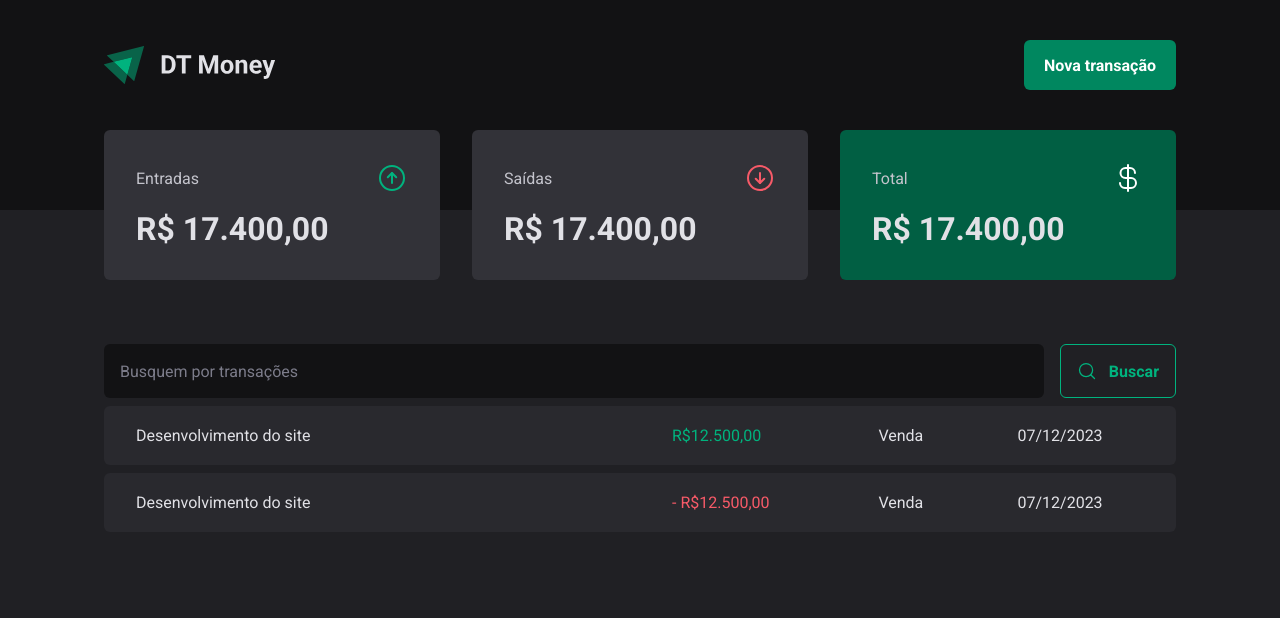
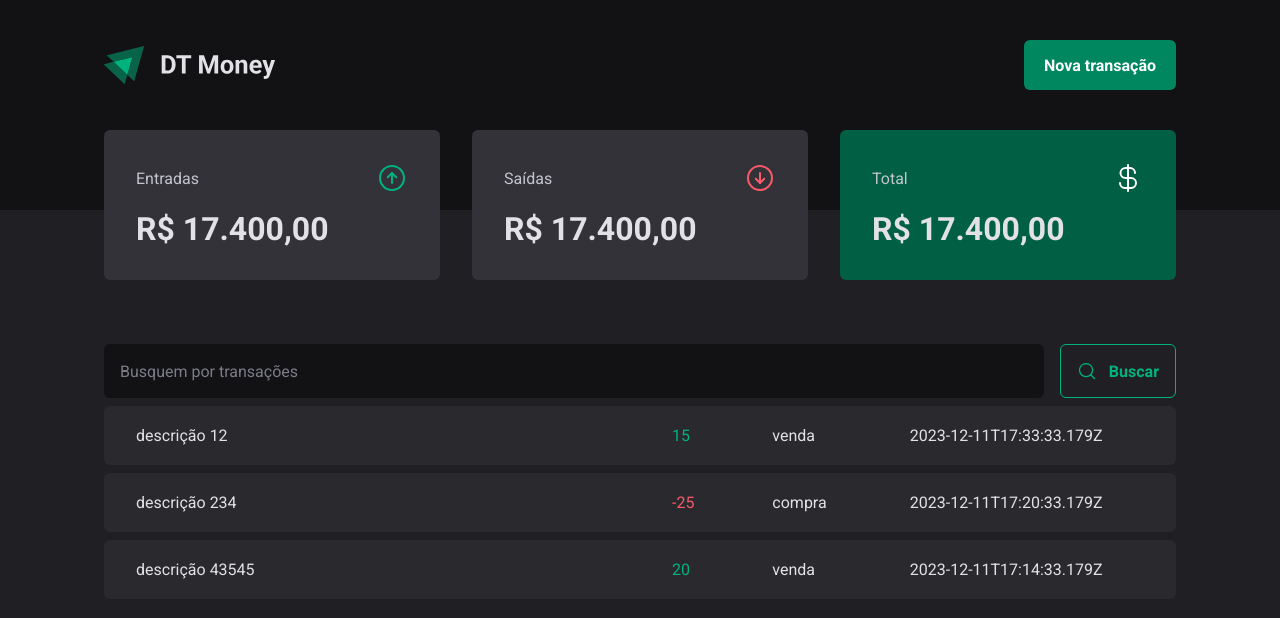
Before and after one commit to pessoadavi/03-dt-money, a React (Vite) app: page / in a window 1280 px wide. Shown: the top 618 px of the page. Built offline with nearby package versions, Linux system fonts and the light colour scheme; data requests are answered from the project's data file.

Commit message:
implementação do context api (em curso).

```diff
--- a/package.json
+++ b/package.json
@@ -14,6 +14,7 @@
     "@radix-ui/react-dialog": "^1.0.5",
     "@radix-ui/react-radio-group": "^1.1.3",
     "@types/styled-components": "^5.1.34",
+    "axios": "^1.6.2",
     "phosphor-react": "^1.4.1",
     "react": "^18.2.0",
     "react-dom": "^18.2.0",
--- a/server.json
+++ b/server.json
@@ -5,7 +5,7 @@
       "description": "descrição 12",
       "type": "income",
       "category": "venda",
-      "price": "R$15,00",
+      "price": 15,
       "createdAt": "2023-12-11T17:33:33.179Z"
     },
     {
@@ -13,7 +13,7 @@
       "description": "descrição 234",
       "type": "outcome",
       "category": "compra",
-      "price": "R$25,00",
+      "price": -25,
       "createdAt": "2023-12-11T17:20:33.179Z"
     },
     {
@@ -21,7 +21,7 @@
       "description": "descrição 43545",
       "type": "income",
       "category": "venda",
-      "price": "R$20,00",
+      "price": 20,
       "createdAt": "2023-12-11T17:14:33.179Z"
     }
   ]
--- a/src/pages/Transactions/index.tsx
+++ b/src/pages/Transactions/index.tsx
@@ -2,37 +2,44 @@ import Summary from "../../components/Summary";
 import { Header } from "../../components/Header";
 import { PriceHighLight, TransactionsContainer, TransactionsTable } from "./styles";
 import { SearchForm } from "../../components/SearchForm";
+import { useEffect, useState } from "react";
 
 export const Transactions = () => {
+
+    const [transactions, setTransactions] = useState<Transaction[]>([])
+
+    useEffect(() => {
+        loadTransactions()
+    }, [])
+
+    const loadTransactions = async () => {
+        const response = await fetch('http://localhost:3333/transactions')
+        setTransactions(await response.json())
+    }
+
     return (
         <>
             <Header />
             <Summary />
 
             <TransactionsContainer>
-                <SearchForm/>
+                <SearchForm />
                 <TransactionsTable>
                     <tbody>
-                        <tr>
-                            <td width="50%" >Desenvolvimento do site</td>
-                            <td>
-                                <PriceHighLight variant="income">
-                                    R$12.500,00
-                                </PriceHighLight>
-                            </td>
-                            <td>Venda</td>
-                            <td>07/12/2023</td>
-                        </tr>
-                        <tr>
-                            <td width="50%" >Desenvolvimento do site</td>
-                            <td>
-                                <PriceHighLight variant="outcome">
-                                    - R$12.500,00
-                                </PriceHighLight>
-                            </td>
-                            <td>Venda</td>
-                            <td>07/12/2023</td>
-                        </tr>
+                        {transactions?.map(transaction => {
+                            return (
+                                <tr key={transaction.id}>
+                                    <td width="50%" >{transaction.description}</td>
+                                    <td>
+                                        <PriceHighLight variant={transaction.type}>
+                                            {transaction.price}
+                                        </PriceHighLight>
+                                    </td>
+                                    <td>{transaction.category}</td>
+                                    <td>{transaction.createdAt}</td>
+                                </tr>
+                            )
+                        })}
                     </tbody>
                 </TransactionsTable>
             </TransactionsContainer>
```
Also changed, not shown: src/contexts/TransactionsContext.tsx (added, +22 -0 lines), 1 other file (tests, documents, lock files or other folders).
